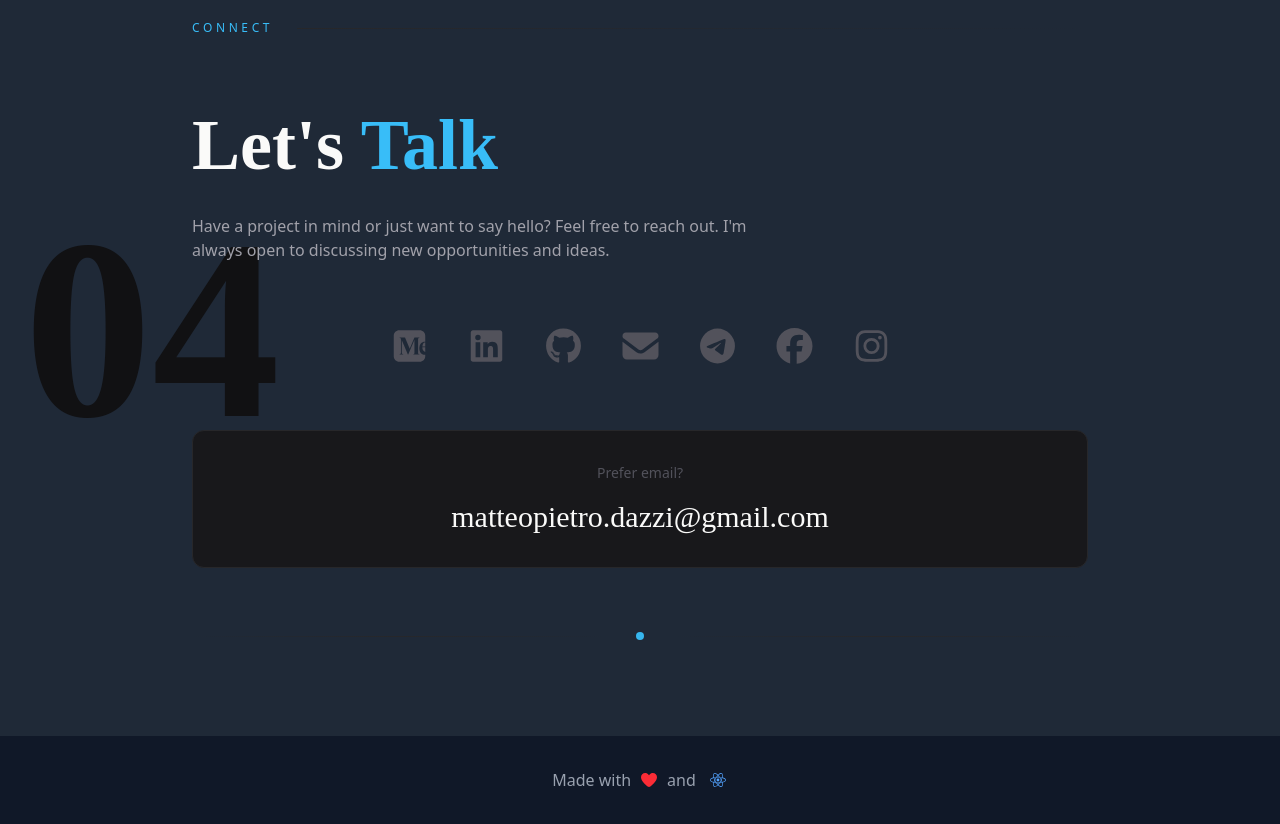
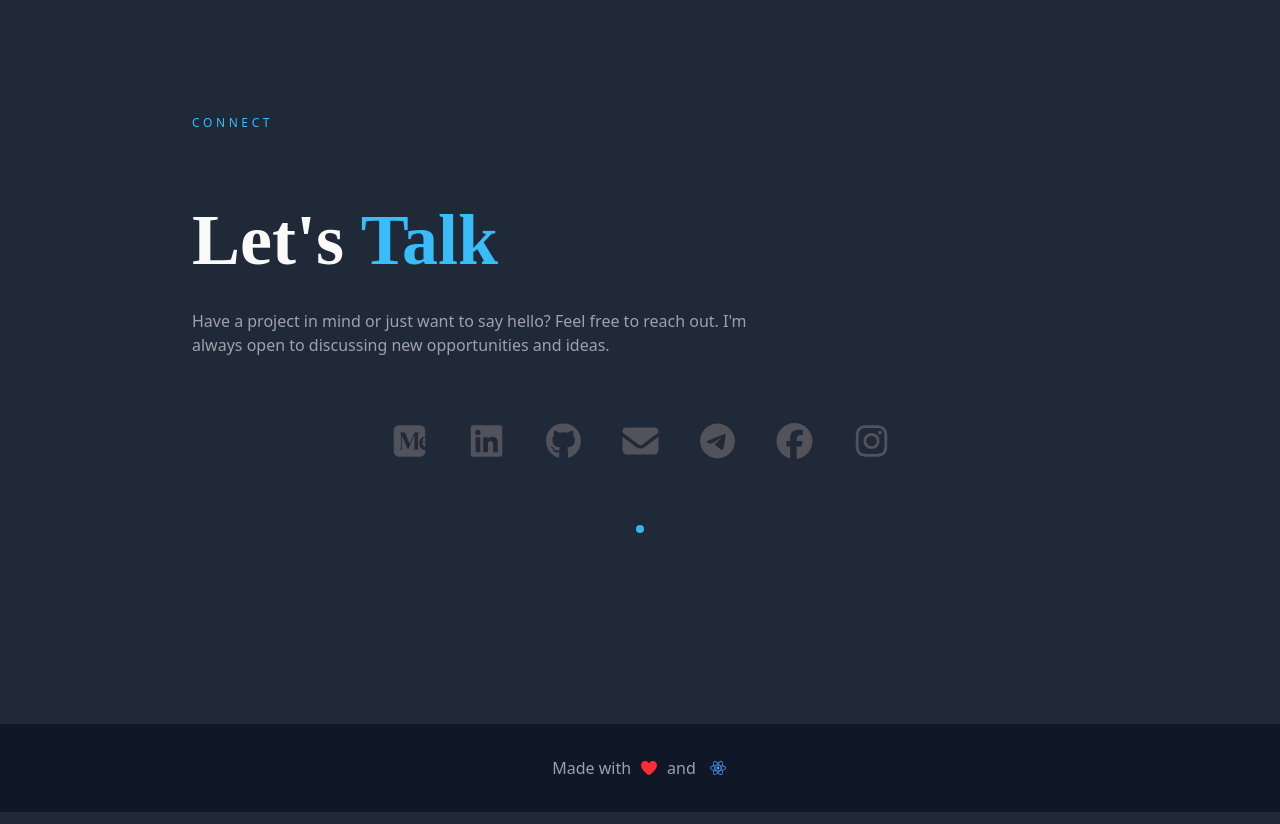
Before and after one commit to ilteoood/ilteoood.github.io, an Astro site: page / in a window 1280 px wide. Shown: the part 2680-3504 px from the top of the page. Built offline with nearby package versions, Linux system fonts and the light colour scheme; Astro itself is replaced by a stand-in of ours; no server answers.

Commit message:
Remove 04 background number and prefer email section from contacts

```diff
--- a/src/components/sections/Contacts.tsx
+++ b/src/components/sections/Contacts.tsx
@@ -38,15 +38,6 @@ export default function Contacts() {
       id="contacts"
       className="min-h-screen py-24 px-6 relative overflow-hidden flex items-center"
     >
-      {/* Background number */}
-      <div
-        className="absolute text-[20vw] font-bold text-[#111113] select-none pointer-events-none"
-        aria-hidden="true"
-        style={{ fontFamily: 'Playfair Display, serif' }}
-      >
-        04
-      </div>
-
       <div className="max-w-4xl mx-auto w-full relative z-10">
         {/* Section header */}
         <div className="flex items-center gap-6 mb-16">
@@ -98,22 +89,6 @@ export default function Contacts() {
           ))}
         </div>
 
-        {/* Direct email CTA */}
-        <div
-          className={`mt-16 p-8 bg-[#18181b] border border-[#27272a] rounded-xl text-center transition-all duration-1000 delay-400 ${
-            isVisible ? 'opacity-100 translate-y-0' : 'opacity-0 translate-y-8'
-          }`}
-        >
-          <p className="text-[#52525b] text-sm mb-4">Prefer email?</p>
-          <a
-            href="mailto:matteopietro.dazzi@gmail.com"
-            className="text-2xl sm:text-3xl text-[#fafaf9] hover:text-[#38bdf8] transition-colors duration-300"
-            style={{ fontFamily: 'Playfair Display, serif' }}
-          >
-            matteopietro.dazzi@gmail.com
-          </a>
-        </div>
-
         {/* Decorative line */}
         <div className="flex items-center justify-center mt-16 gap-8">
           <div className="flex-1 h-px bg-gradient-to-r from-transparent via-[#27272a] to-transparent" />
```
